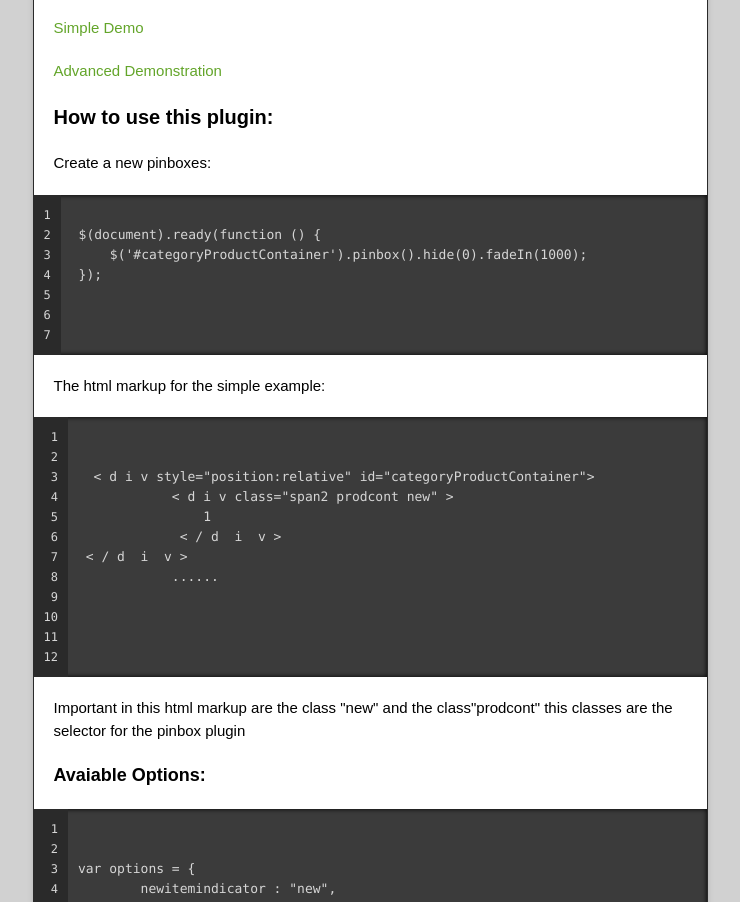
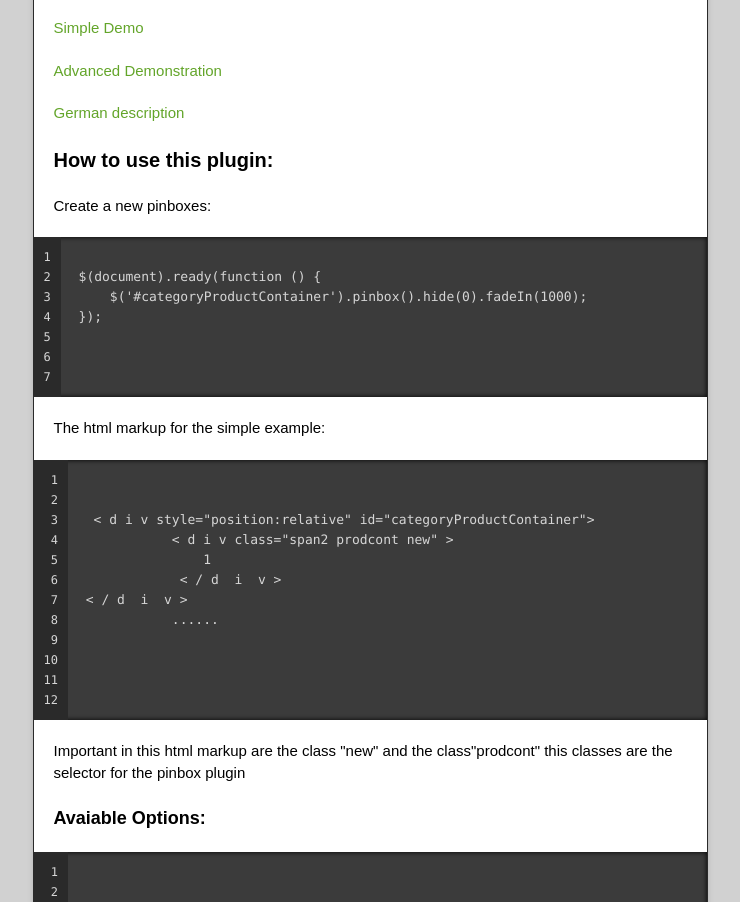
Before and after one commit to KaySchneider/pinbox, a plain HTML site: page index.html in a window 1280 px wide. Shown: the part 1056-1958 px from the top of the page, without its empty margins (270-1010 px from the left). Drawn offline with nearby package versions, Linux system fonts and the light colour scheme.

Commit message:
Update index.html
add german description link

```diff
--- a/index.html
+++ b/index.html
@@ -56,6 +56,7 @@
 
                         <p><a href="example/pinbox.html" target="_blank" >Simple Demo</a></p>
                         <p><a href="example/advanced.html" target="_blank" >Advanced Demonstration</a></p>
+                        <p><a href="https://www.yakisch.com/pinbox-jquery-plugin-for-pinterest-like/" target="_blank">German description</a></p>
                         <h3>How to use this plugin:</h3>
                         <p>
                             Create a new pinboxes:
```
